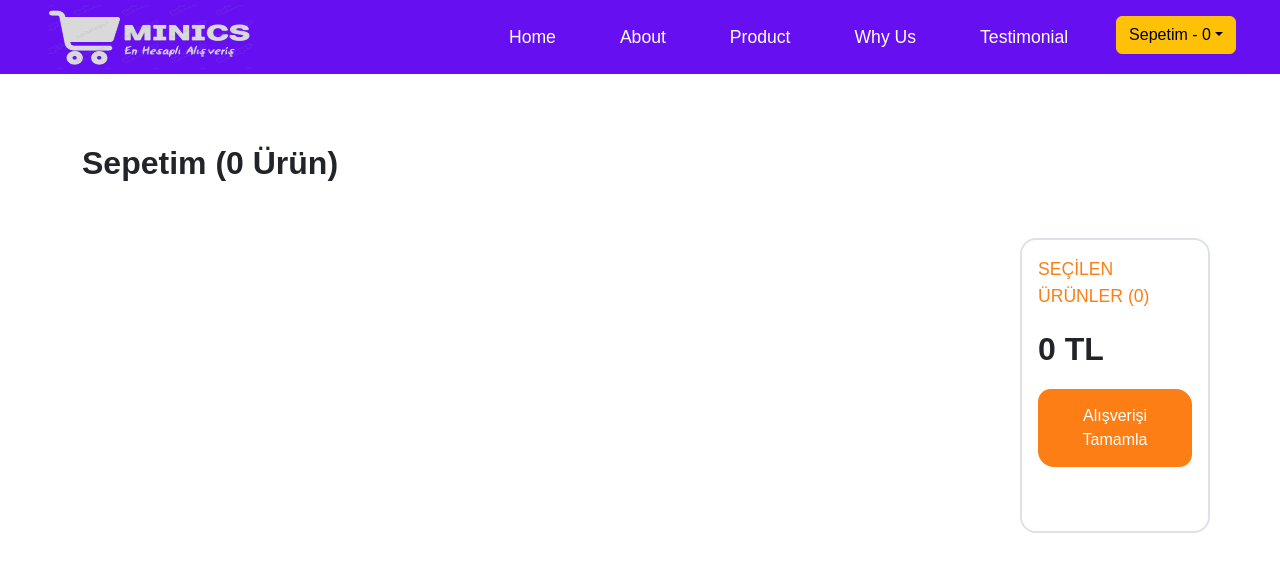
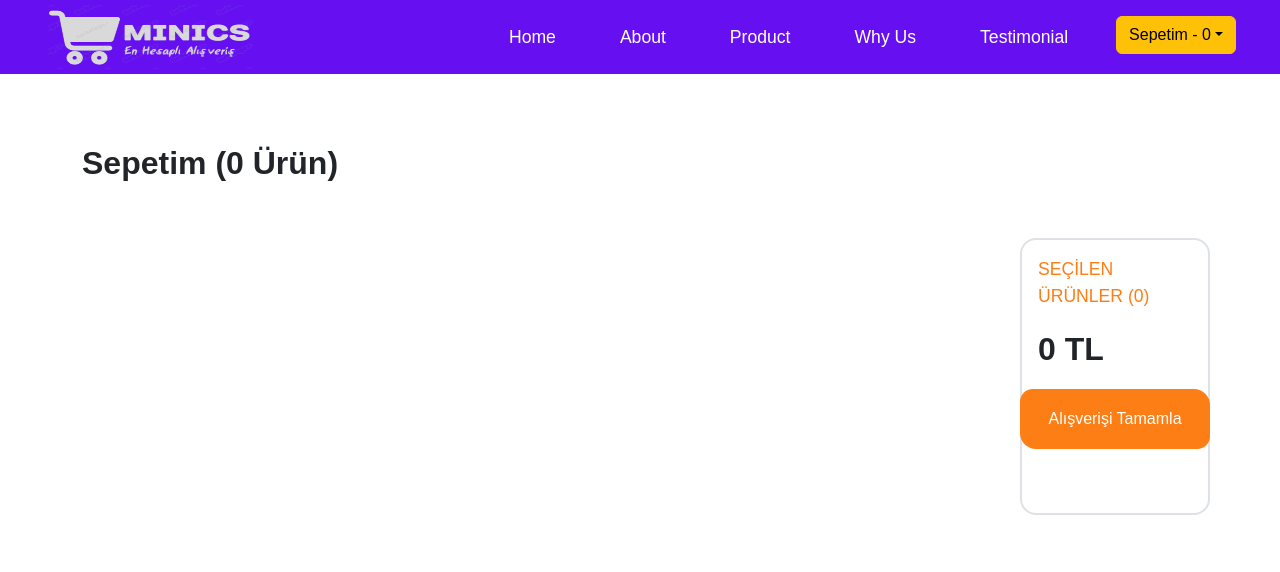
Before and after one commit to oguz-adiguzel/minics-shop, a React (Create React App) app: page /basket in a window 1280 px wide. Shown: the top 572 px of the page. Built offline with nearby package versions, Linux system fonts and the light colour scheme.

Commit message:
new commit

```diff
--- a/src/App.css
+++ b/src/App.css
@@ -127,8 +127,10 @@
     background-color: var(--orange);
     color: white;
     border: none;
-    padding: 15px;
+    /* padding: 15px; */
     border-radius: .8rem 1rem;
+    width: 190px;
+    height: 60px;
 }
 .basket-button:hover{
     background-color: #d96c12;
```
